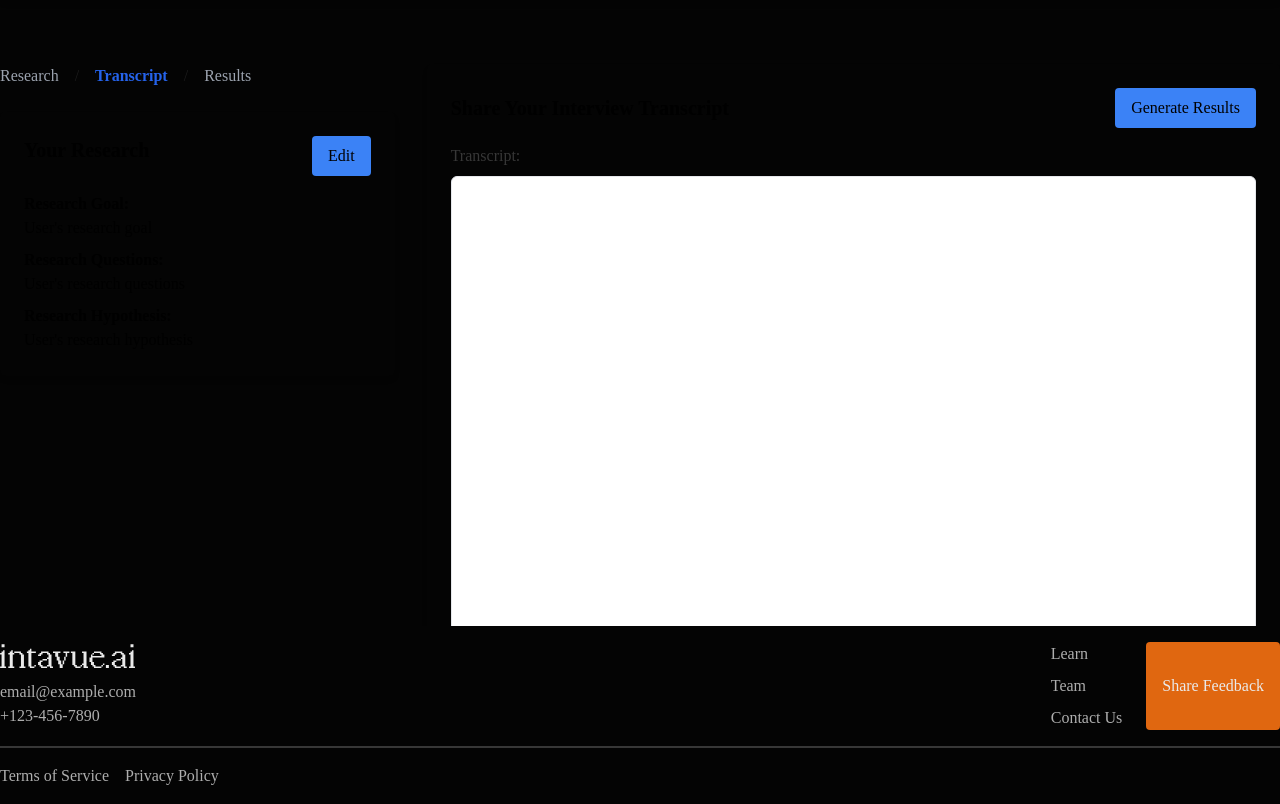
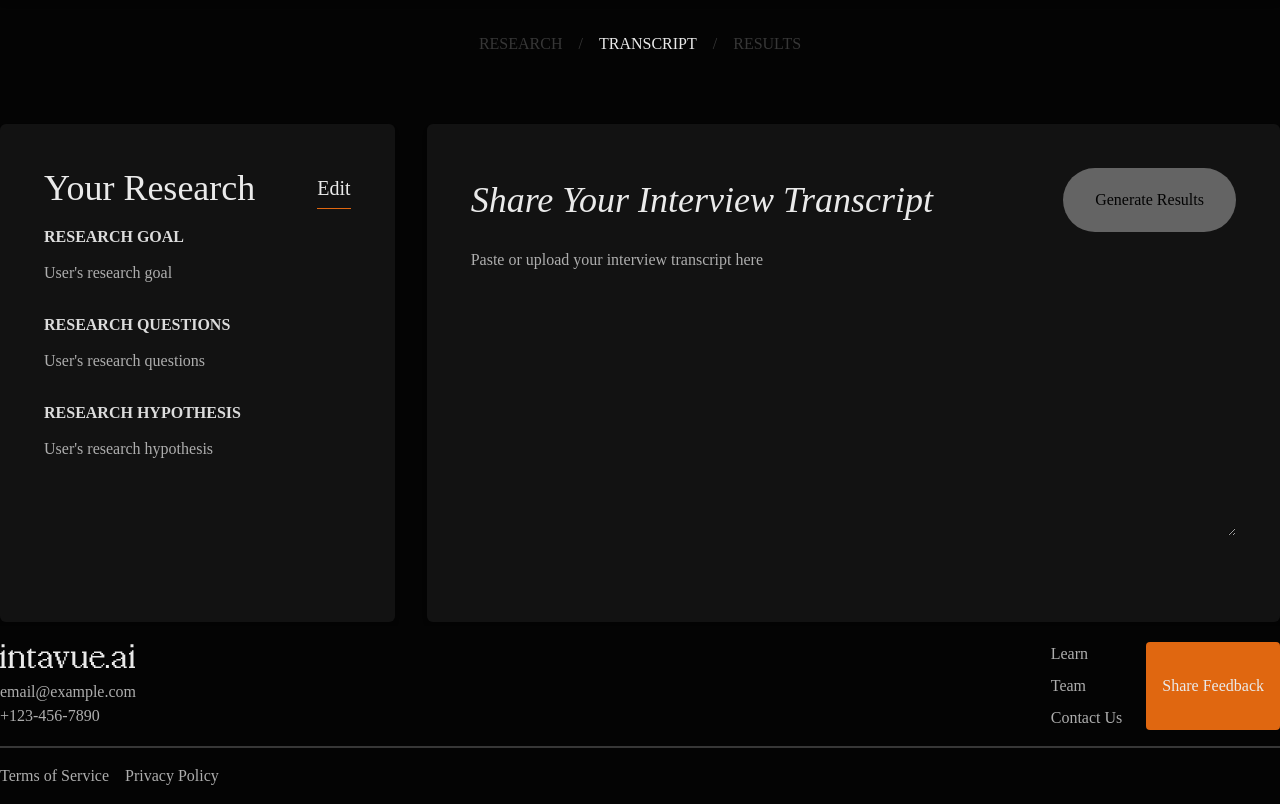
Before and after one commit to richard-parayno/ux-llm, a Flask app: page /new-home/step2 in a window 1280 px wide. Shown: the part 56-860 px from the top of the page. Run offline with Flask 3, Linux system fonts and the light colour scheme; some web fonts are replaced.

Commit message:
checkpoint

```diff
--- a/static/dist/css/style.css
+++ b/static/dist/css/style.css
@@ -647,6 +647,10 @@
   margin-right: 0.5rem;
 }
 
+.mb-7 {
+  margin-bottom: 1.75rem;
+}
+
 .block {
   display: block;
 }
@@ -815,6 +819,14 @@
   border-radius: 0.375rem;
 }
 
+.rounded-lg {
+  border-radius: 0.5rem;
+}
+
+.rounded-full {
+  border-radius: 9999px;
+}
+
 .rounded-b {
   border-bottom-right-radius: 0.25rem;
   border-bottom-left-radius: 0.25rem;
@@ -830,6 +842,10 @@
 
 .border-t {
   border-top-width: 1px;
+}
+
+.border-b {
+  border-bottom-width: 1px;
 }
 
 .border-gray-200 {
@@ -850,6 +866,11 @@
 .border-gray-700 {
   --tw-border-opacity: 1;
   border-color: rgb(55 55 55 / var(--tw-border-opacity));
+}
+
+.border-orange-900 {
+  --tw-border-opacity: 1;
+  border-color: rgb(224 103 16 / var(--tw-border-opacity));
 }
 
 .bg-black-bg {
@@ -880,6 +901,11 @@
 .bg-orange-900 {
   --tw-bg-opacity: 1;
   background-color: rgb(224 103 16 / var(--tw-bg-opacity));
+}
+
+.bg-gray-800 {
+  --tw-bg-opacity: 1;
+  background-color: rgb(100 100 100 / var(--tw-bg-opacity));
 }
 
 .bg-gradient-to-t {
@@ -941,6 +967,26 @@
   padding-bottom: 2rem;
 }
 
+.px-8 {
+  padding-left: 2rem;
+  padding-right: 2rem;
+}
+
+.py-5 {
+  padding-top: 1.25rem;
+  padding-bottom: 1.25rem;
+}
+
+.py-1 {
+  padding-top: 0.25rem;
+  padding-bottom: 0.25rem;
+}
+
+.py-1\.5 {
+  padding-top: 0.375rem;
+  padding-bottom: 0.375rem;
+}
+
 .pb-4 {
   padding-bottom: 1rem;
 }
@@ -985,8 +1031,20 @@
   font-weight: 700;
 }
 
+.font-extrabold {
+  font-weight: 800;
+}
+
+.font-extralight {
+  font-weight: 200;
+}
+
 .uppercase {
   text-transform: uppercase;
+}
+
+.italic {
+  font-style: italic;
 }
 
 .text-black-bg {
@@ -1032,6 +1090,16 @@
 .text-white-900 {
   --tw-text-opacity: 1;
   color: rgb(234 234 234 / var(--tw-text-opacity));
+}
+
+.text-white-800 {
+  --tw-text-opacity: 1;
+  color: rgb(220 220 220 / var(--tw-text-opacity));
+}
+
+.text-gray-800 {
+  --tw-text-opacity: 1;
+  color: rgb(100 100 100 / var(--tw-text-opacity));
 }
 
 .shadow-lg {
@@ -1131,7 +1199,17 @@
   background-color: rgb(178 87 21 / var(--tw-bg-opacity));
 }
 
+.hover\:bg-white-800:hover {
+  --tw-bg-opacity: 1;
+  background-color: rgb(220 220 220 / var(--tw-bg-opacity));
+}
+
 .hover\:text-white-900:hover {
   --tw-text-opacity: 1;
   color: rgb(234 234 234 / var(--tw-text-opacity));
 }
+
+.hover\:text-white-800:hover {
+  --tw-text-opacity: 1;
+  color: rgb(220 220 220 / var(--tw-text-opacity));
+}
--- a/templates/app_layout.html
+++ b/templates/app_layout.html
@@ -27,7 +27,7 @@
 </nav>
 
 <!-- Main Content - Takes up all available space -->
-<div class="flex-grow overflow-y-auto py-8 font-neue-montreal">
+<div class="flex-grow overflow-y-auto py-8 font-neue-montreal text-white-700">
     {% block content %}{% endblock %}
 </div>
 
--- a/templates/step2_transcript.html
+++ b/templates/step2_transcript.html
@@ -1,33 +1,34 @@
 {% extends 'app_layout.html' %}
 
 {% block content %}
-<div class="container mx-auto my-8 flex">
+<!-- Breadcrumbs -->
+<div class="container mx-auto flex flex-col items-center justify-center">
+    <ul class="flex space-x-4 mx-auto mb-9">
+        <li class="text-gray-700 uppercase">Research</li>
+        <li class="text-gray-700">/</li>
+        <li class="text-white-900 uppercase">Transcript</li>
+        <li class="text-gray-700">/</li>
+        <li class="text-gray-700 uppercase">Results</li>
+    </ul>
+</div>
 
+<div class="container mx-auto py-8 flex h-full">
     <!-- Left Column -->
     <div class="w-1/3 pr-8">
-        <!-- Breadcrumbs -->
-        <ul class="flex space-x-4 mb-6">
-            <li class="text-gray-400"><a href="/step1">Research</a></li>
-            <li class="text-gray-500">/</li>
-            <li class="text-blue-600 font-bold">Transcript</li>
-            <li class="text-gray-500">/</li>
-            <li class="text-gray-400">Results</li>
-        </ul>
-
         <!-- User's previous input -->
-        <div class="bg-white p-6 rounded-md shadow-md">
-            <div class="flex justify-between mb-4">
-                <span class="text-xl font-bold">Your Research</span>
-                <button class="bg-blue-500 text-white px-4 py-2 rounded hover:bg-blue-600">Edit</button>
+        <div class="bg-black-layer p-11 rounded-md shadow-md h-full">
+            <div class="flex justify-between mb-4 font-editorial-new">
+                <span class="text-4xl text-white-900 font-extralight">Your Research</span>
+                <button class="text-white-900 py-1.5  hover:text-white-800 border-b border-orange-900 text-xl">Edit</button>
             </div>
             <div>
-                <p><strong>Research Goal:</strong></p>
-                <p class="mb-2">{{ research_goal }}</p>
+                <p class="text-white-800 uppercase font-extrabold mb-3">Research Goal</p>
+                <p class="mb-7">{{ research_goal }}</p>
 
-                <p><strong>Research Questions:</strong></p>
-                <p class="mb-2">{{ research_questions }}</p>
+                <p class="text-white-800 uppercase font-extrabold mb-3">Research Questions</p>
+                <p class="mb-7">{{ research_questions }}</p>
 
-                <p><strong>Research Hypothesis:</strong></p>
+                <p class="text-white-800 uppercase font-extrabold mb-3">Research Hypothesis</p>
                 <p>{{ research_hypothesis }}</p>
             </div>
         </div>
@@ -35,16 +36,16 @@
 
     <!-- Right Column -->
     <div class="w-2/3">
-        <div class="bg-white p-6 rounded-md shadow-md">
-            <div class="flex justify-between items-center mb-4">
-                <h1 class="text-xl font-bold">Share Your Interview Transcript</h1>
-                <button type="submit" form="transcriptForm" class="bg-blue-500 text-white px-4 py-2 rounded hover:bg-blue-600">Generate Results</button>
+        <div class="bg-black-layer p-11 rounded-md shadow-md h-full">
+            <div class="flex justify-between items-center mb-4 font-editorial-new">
+                <h1 class="text-4xl text-white-900 italic font-extralight">Share Your Interview Transcript</h1>
+                <button type="submit" form="transcriptForm" class="bg-gray-800 text-black-bg px-8 py-5 rounded-full">Generate Results</button>
             </div>
 
             <form id="transcriptForm" method="post">
-                <div class="mb-4 relative h-[calc(100vh-200px)]">
-                    <label for="transcript" class="block text-gray-700 mb-2">Transcript:</label>
-                    <textarea id="transcript" name="transcript" rows="10" class="w-full h-full px-3 py-2 border rounded-md overflow-y-scroll" required></textarea>
+                <label for="transcript" class="block mb-2">Paste or upload your interview transcript here</label>
+                <div class="flex-grow">
+                    <textarea id="transcript" name="transcript" rows="10" class="bg-black-layer w-full h-full px-3 py-2 overflow-y-scroll" required></textarea>
                 </div>
             </form>
         </div>
```
